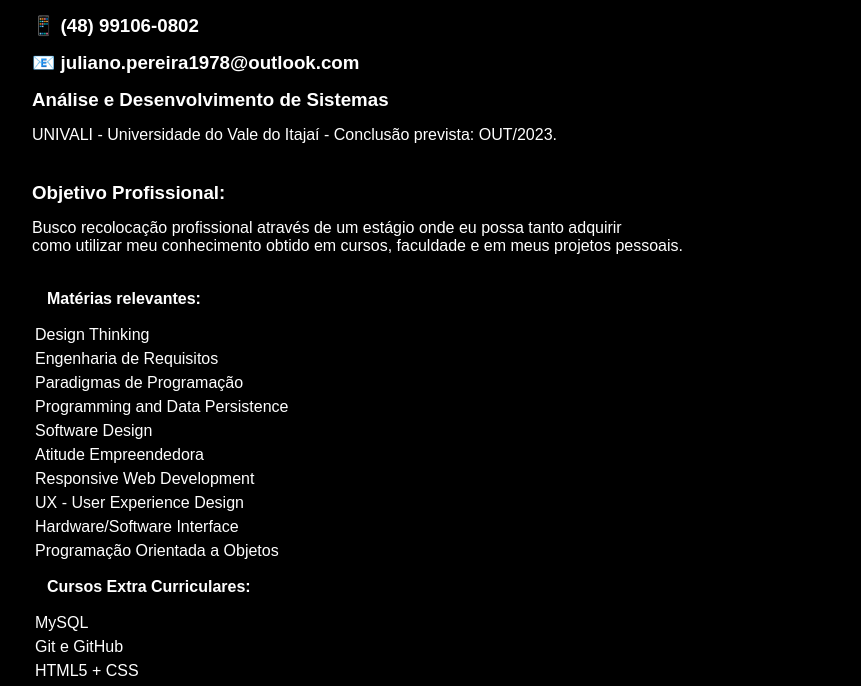
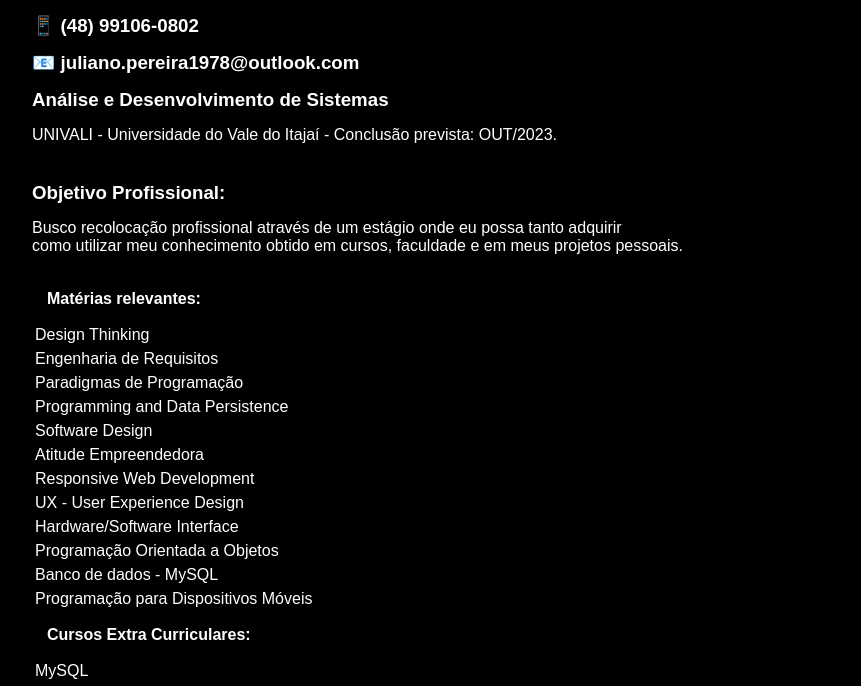
Before and after one commit to Julianopereira1978/curriculo1, a plain HTML site: page index.html in a window 1280 px wide. Shown: the part 108-794 px from the top of the page, without its empty margins (48-909 px from the left). Drawn offline with Linux system fonts and the light colour scheme.

Commit message:
Update index.html

```diff
--- a/index.html
+++ b/index.html
@@ -34,6 +34,8 @@
       <li>UX - User Experience Design</li>
       <li>Hardware/Software Interface</li>
       <li>Programação Orientada a Objetos</li>
+      <li>Banco de dados - MySQL</li>
+      <li>Programação para Dispositivos Móveis</li>
     </ul>
     <h4>Cursos Extra Curriculares:</h4>
     <ul>
```
